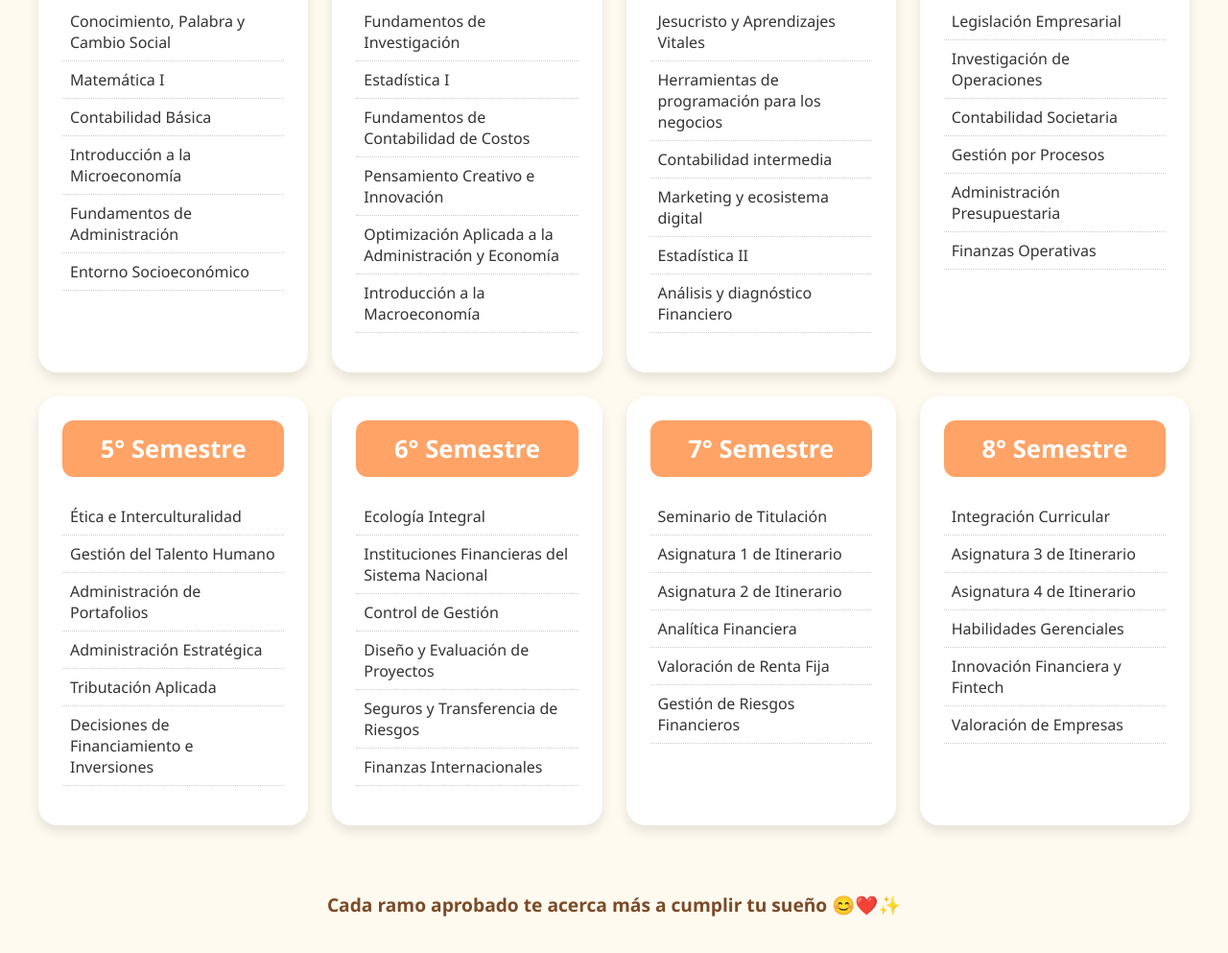
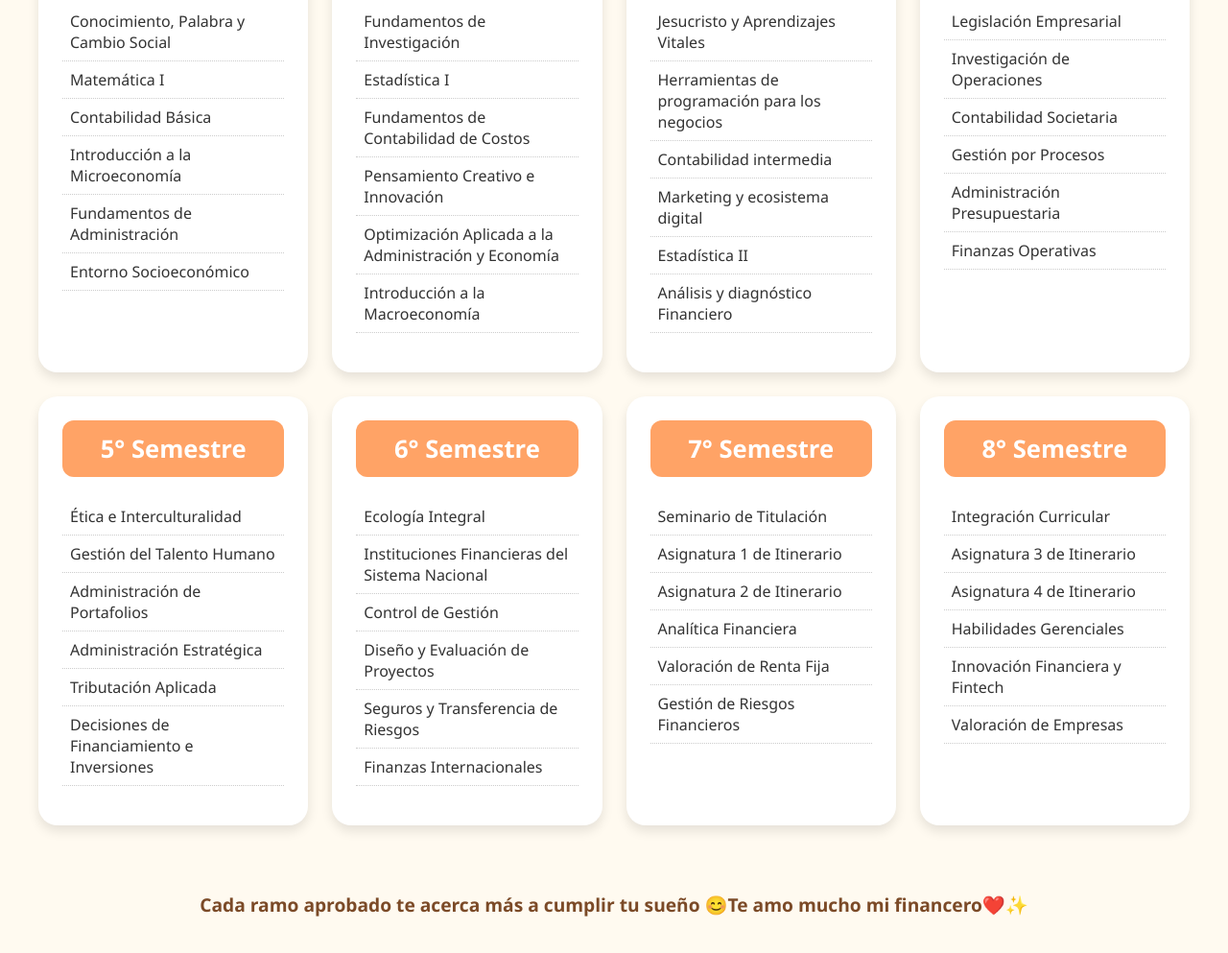
Before and after one commit to Sncorreas/Finanzas-, a plain HTML site: page index.html in a window 1280 px wide. Shown: the part 340-1333 px from the top of the page at 96% size. Drawn offline with Linux system fonts and the light colour scheme.

Commit message:
Update index.html

```diff
--- a/index.html
+++ b/index.html
@@ -113,7 +113,7 @@
   </main>
 
   <footer>
-    <p class="frase-final">Cada ramo aprobado te acerca más a cumplir tu sueño 😊❤️✨</p>
+    <p class="frase-final">Cada ramo aprobado te acerca más a cumplir tu sueño 😊Te amo mucho mi financero❤️✨</p>
   </footer>
 
   <script src="script.js"></script>
```
